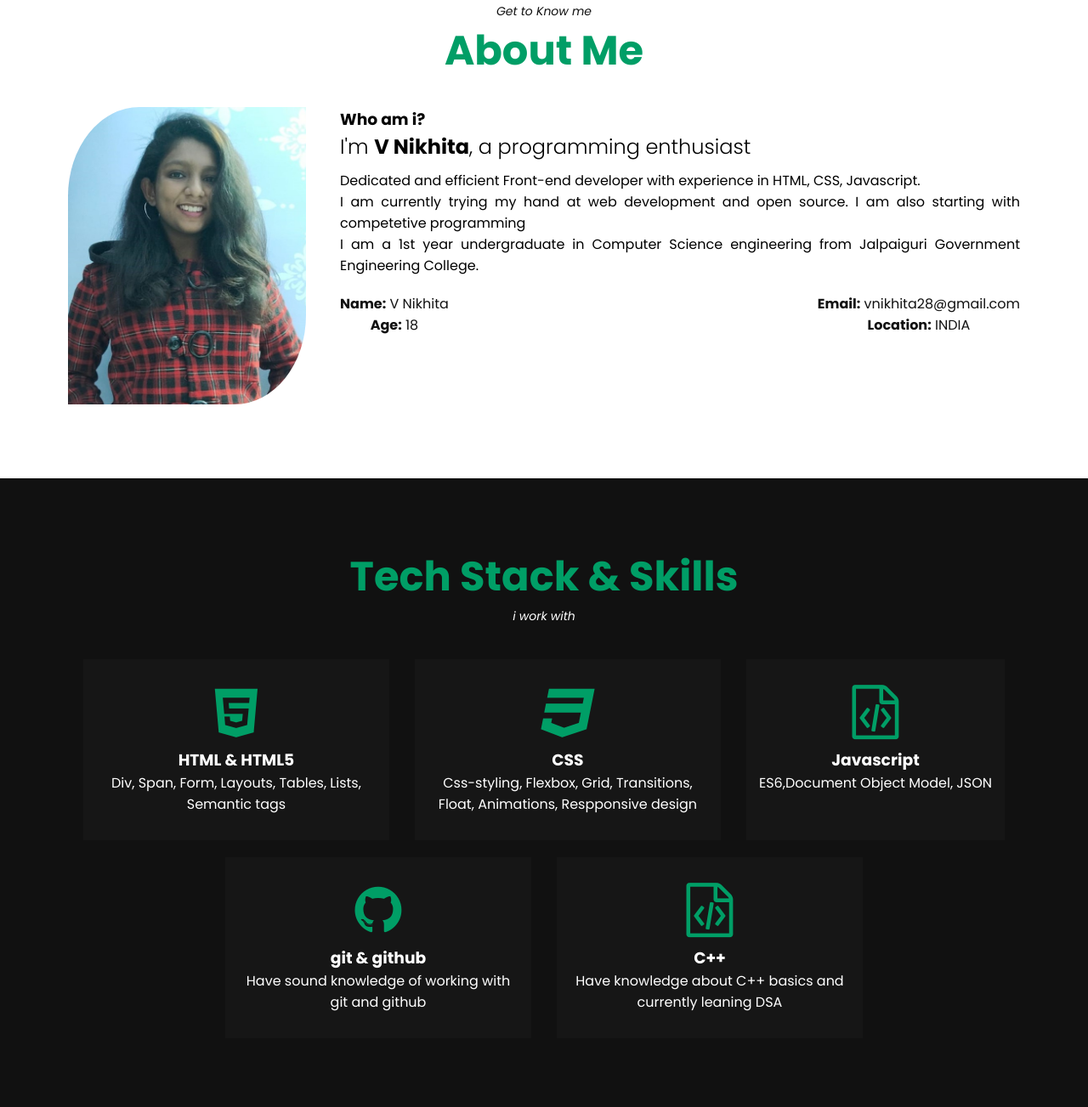
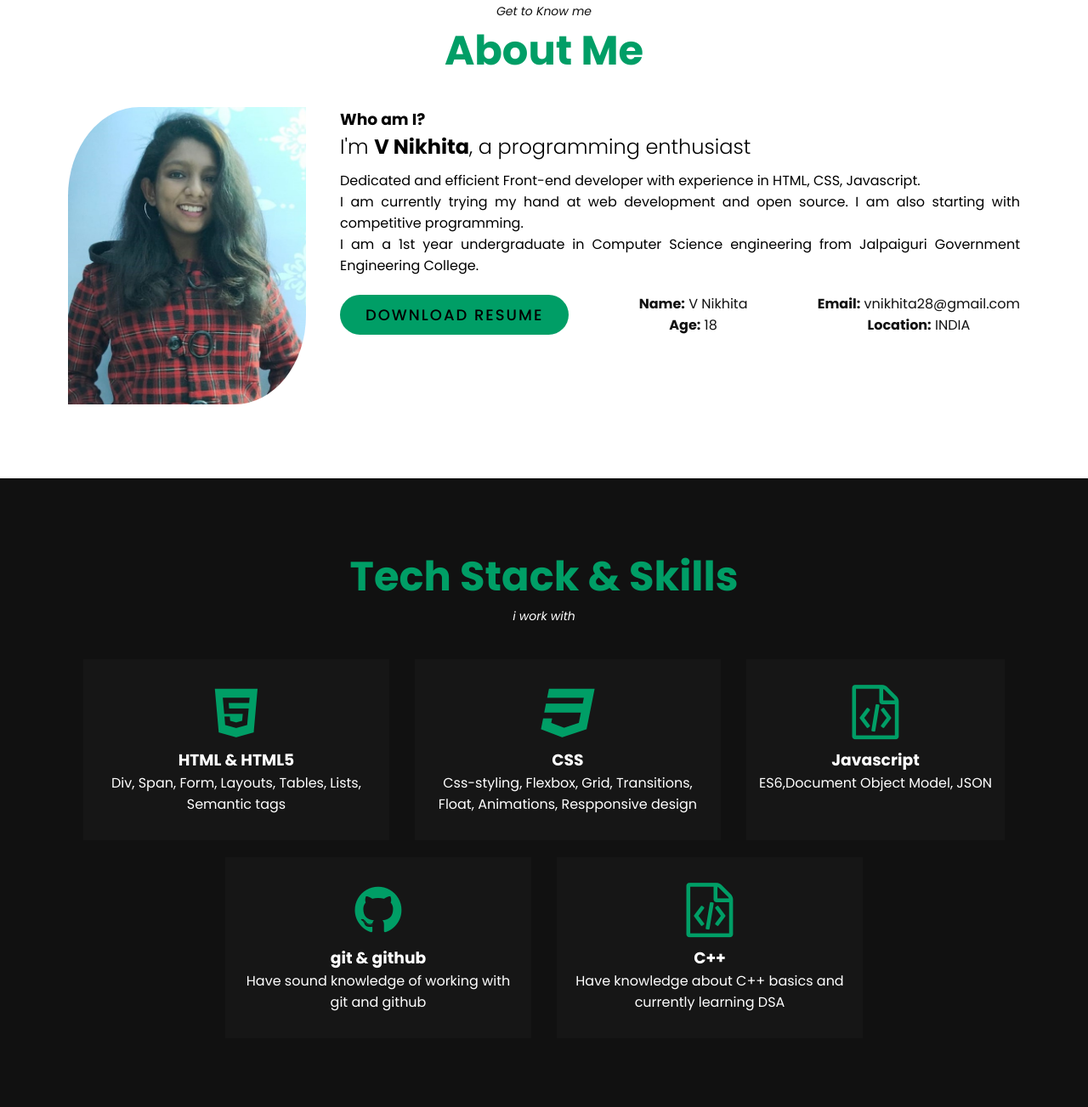
Before and after one commit to Nikhita28/Portfolio, a plain HTML site: page index.html in a window 1280 px wide. Shown: the part 877-2180 px from the top of the page at 85% size. Drawn offline with Linux system fonts and the light colour scheme.

Commit message:
Added resume

```diff
--- a/index.html
+++ b/index.html
@@ -43,12 +43,13 @@
                 <img src="images/mp.jpg" alt="" class="proPic">
             </div>
             <div class="contentBx w50">
-                <h3>Who am i?</h3>
+                <h3>Who am I?</h3>
                 <h2>I'm <b>V Nikhita</b>, a programming enthusiast</h2>
                 <p>Dedicated and efficient Front-end developer with experience in HTML, CSS, Javascript. </p>
-                <p>I am currently trying my hand at web development and open source. I am also starting with competetive programming</p>
+                <p>I am currently trying my hand at web development and open source. I am also starting with competitive programming.</p>
                 <p>I am a 1st year undergraduate in Computer Science engineering from Jalpaiguri Government Engineering College.</p>
                 <div class="heading bottom">
+                    <a href="images/Nikhita.pdf" class="btn round">Download Resume</a>
                     <div class="bt">
                         <b>Name:</b> V Nikhita<br>
                         <b>Age:</b> 18
@@ -92,7 +93,7 @@
             <div class="servicesBx">
                 <i class="fa fa-file-code-o fa-4x fahover"></i>
                 <h3>C++</h3>
-                <p>Have knowledge about C++ basics and currently leaning DSA</p>
+                <p>Have knowledge about C++ basics and currently learning DSA</p>
             </div>
         </div>
     </section>
@@ -112,7 +113,7 @@
                 </a>
             </div>
             <div class="workBx">
-                <a href="" target="_blank">
+                <a href="https://github.com/Nikhita28/Portfolio" target="_blank">
                     <img src="images/pro.png" alt="">
                     <p class="workbx__p"><b>Personal Portfolio</b></p>
                 </a>
```
Also changed, not shown: 1 other file.
